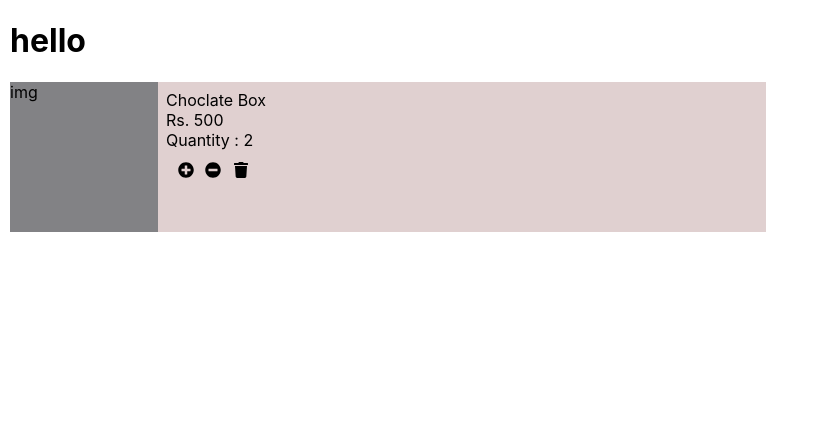
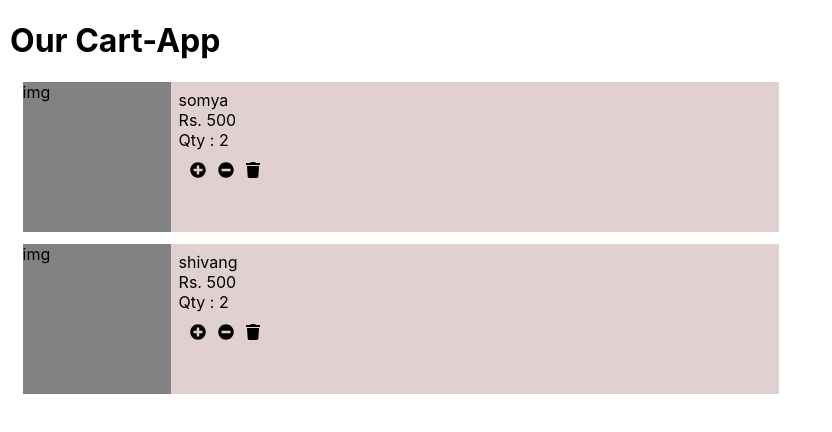
Before and after one commit to imemya19/cart-app, a React (Create React App) app: page / in a window 1280 px wide. Shown: the top 432 px of the page, without its empty margins (0-832 px from the left). Built offline with nearby package versions, Linux system fonts and the light colour scheme.

Commit message:
inc, dec qty fn

```diff
--- a/src/components/App.js
+++ b/src/components/App.js
@@ -1,11 +1,10 @@
 import '../styles/App.css';
-import CartItem from './CartItem';
+import Cart from './Cart';
 
 function App() {
   return (
     <div className="App">
-     <h1>hello</h1>
-     <CartItem/>
+     <Cart/>
     </div>
   );
 }
--- /dev/null
+++ b/src/components/Cart.js
@@ -0,0 +1,19 @@
+import React from 'react'
+import CartItem from './CartItem'
+
+
+class Cart extends React.Component{
+render(){
+    return (
+      <div className="cart">
+    <h1>Our Cart-App</h1>
+      <CartItem title="somya"/>
+      <CartItem title="shivang"/>
+
+      </div>
+    );
+  }
+
+}
+
+export default Cart;
--- a/src/components/CartItem.js
+++ b/src/components/CartItem.js
@@ -11,19 +11,35 @@ constructor(){
     qty:2
   }
 }
+increaseQty = ()=> {
+  this.setState((prevState)=>{
+    return{
+      qty:prevState.qty+1
+    }
+  })
+}
 
+deccreaseQty = ()=> {
+  this.setState((prevState)=>{
+    if(prevState.qty==1) return;
+    return{
+      qty:prevState.qty-1
+    }
+  })
+}
   render(){
-    const {title,price,qty} = this.state;
+const {title} = this.props ;
+   const {price,qty} = this.state;
     return (
       <div className="cart-item">
         <div className="item-image">img</div>
         <div className="item-details">
           <div>{title}</div>
           <div> Rs. <span>{price}</span> </div>
-          <div>Quantity : <span>{qty}</span></div>
+          <div>Qty : <span>{qty}</span></div>
           <div className="action-buttons">
-            <FaPlusCircle className="action"/>
-            <FaMinusCircle className="action"/>
+            <FaPlusCircle className="action" onClick={this.increaseQty}/>
+            <FaMinusCircle className="action" onClick={this.deccreaseQty}/>
             <FaTrash className="action"/>
           </div>
         </div>
--- a/src/styles/CartItem.css
+++ b/src/styles/CartItem.css
@@ -3,6 +3,7 @@ background-color: aquamarine;
 display: flex;
 width:60%;
 height:150px;
+margin:1%
 }
 
 .item-image{
```
